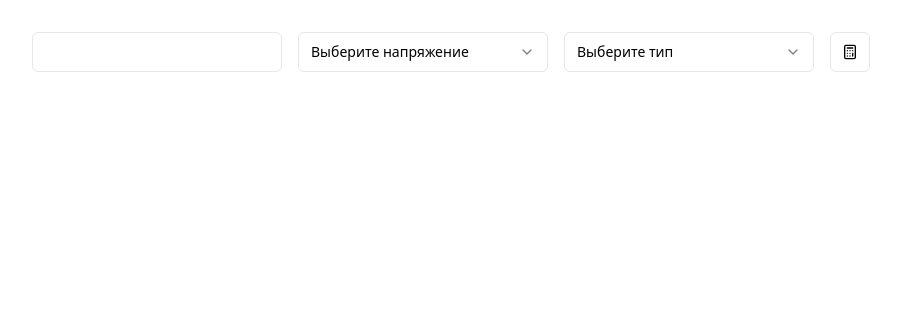
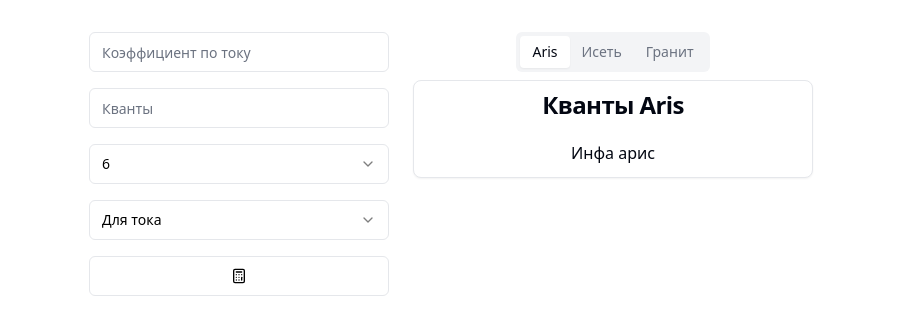
Before and after one commit to BolotnikovMS/calculator, a React (Vite) app: page / in a window 1280 px wide. Shown: the top 332 px of the page, without its empty margins (189-1090 px from the left). Built offline with nearby package versions, Linux system fonts and the light colour scheme.

Commit message:
refactor: Рефакторинг

```diff
--- a/src/App.tsx
+++ b/src/App.tsx
@@ -1,58 +1,118 @@
 import { Calculator } from 'lucide-react'
-import { useState } from 'react'
+import { ChangeEvent, useState } from 'react'
 import './App.css'
+import Error from './components/ordinary/error'
+import InformationQuanta from './components/simple/informationQuanta'
+import Results from './components/simple/results'
 import { Button } from './components/ui/button'
 import { Input } from './components/ui/input'
 import { Select, SelectContent, SelectItem, SelectTrigger, SelectValue } from './components/ui/select'
+import { typeCalculationData } from './data/typeCalculationData'
+import { voltageClassessData } from './data/voltageClassessData'
+import { IError } from './interfaces/error.interface'
 
-const voltageClassess = [
-  {value: '6000', lable: '6'},
-  {value: '10000', lable: '10'},
-  {value: '35000', lable: '35'},
-  {value: '110000', lable: '110'},
-  {value: '220000', lable: '220'},
-  {value: '500000', lable: '500'},
-]
+const App = () => {
+  const [currentCoefficient, setCurrentCoefficient] = useState<string>('')
+  const [quanta, setQuanta] = useState<string>('')
+  const [voltage, setVoltage] = useState<number>(6)
+  const [typeCalculation, setTypeCalculation] = useState<string>('amperage')
+  const [coefficient, setCoefficient] = useState<number>(0)
+  const [bias, setBias] = useState<number>(0)
+  const [errors, setErrors] = useState<IError>({ errorCurrentCoefficient: '', errorQuanta: '' })
 
-function App() {
-  const [result, setResult] = useState<number>(0)
-  const [voltage, setVoltage] = useState<number | null>(null)
+  const changeCurrentCoefficient = (e: ChangeEvent<HTMLInputElement>) => {
+    const value = e.target.value
 
+    if (!Number(value)) {
+      setCurrentCoefficient('')
+      setErrors({ ...errors, errorCurrentCoefficient: 'Поле "Коэффициент по току" должно быть положительным числом!' })
+
+      return
+    }
+
+    setErrors({ ...errors, errorCurrentCoefficient: '' })
+    return setCurrentCoefficient(value)
+  }
+  const changeQuanta = (e: ChangeEvent<HTMLInputElement>) => {
+    const value = e.target.value
+
+    if (!Number(value)) {
+      setQuanta('')
+      setErrors({ ...errors, errorQuanta: 'Поле "Кванты" должно быть положительным числом!' })
+
+      return
+    }
+
+    setErrors({ ...errors, errorQuanta: '' })
+    return setQuanta(value)
+  }
   const changeVoltage = (value: string) => setVoltage(+value)
+  const changeTypeCalculation = (value: string) => setTypeCalculation(value)
   const calculation = () => {
-    console.log('clik')
+    setBias(0)
+
+    if (!currentCoefficient || !quanta) return
+
+    switch (typeCalculation) {
+      case 'amperage':
+        setCoefficient(+currentCoefficient / +quanta)
+
+        break
+      case 'voltage1':
+        setCoefficient(voltage * 1.25 / +quanta)
+
+        break
+      case 'voltage2':
+        setCoefficient((voltage * 1.25) / (+quanta * 2.5))
+        setBias(voltage * 0.75)
+
+        break
+      case 'power':
+        setCoefficient((+currentCoefficient * voltage * Math.sqrt(3)) / +quanta)
+
+        break
+      case 'powerReverse':
+        setCoefficient(((+currentCoefficient * voltage * Math.sqrt(3)) / +quanta) * 2)
+        setBias(-(+currentCoefficient * voltage * Math.sqrt(3)))
+
+        break
+      default:
+        break
+    }
   }
 
   return (
-    <div className='flex flex-col justify-center gap-4'>
-      <div className='flex flex-wrap items-center justify-center gap-4'>
-        <Input className='max-w-[250px]' aria-autocomplete='none' />
-        <Select onValueChange={changeVoltage}>
-          <SelectTrigger className='max-w-[250px]' >
-            <SelectValue placeholder="Выберите напряжение"/>
+    <div className='flex flex-wrap justify-center gap-6'>
+      <div className='flex flex-col gap-4'>
+        <div className='flex flex-col items-center gap-4'>
+          <Input className='max-w-[300px]' onChange={(e) => changeCurrentCoefficient(e)} value={currentCoefficient} placeholder='Коэффициент по току' aria-autocomplete='none' />
+          <Input className='max-w-[300px]' onChange={(e) => changeQuanta(e)} value={quanta} placeholder='Кванты' aria-autocomplete='none' />
+          <Select onValueChange={changeVoltage} defaultValue={voltage.toString()}>
+            <SelectTrigger className='max-w-[300px]' >
+              <SelectValue placeholder="Напряжение" />
             </SelectTrigger>
             <SelectContent>
-            {voltageClassess.map(voltage => (
+              {voltageClassessData.map(voltage => (
                 <SelectItem key={voltage.value} value={voltage.value}>{voltage.lable}</SelectItem>
               ))}
             </SelectContent>
           </Select>
-        <Select>
-          <SelectTrigger className='max-w-[250px]'>
-            <SelectValue placeholder="Выберите тип" />
+          <Select onValueChange={changeTypeCalculation} defaultValue={typeCalculation}>
+            <SelectTrigger className='max-w-[300px]'>
+              <SelectValue placeholder="Тип расчета" />
             </SelectTrigger>
             <SelectContent>
-            <SelectItem value="6">Ток</SelectItem>
-            <SelectItem value="10">Мощность</SelectItem>
+              {typeCalculationData.map(item => (<SelectItem key={item.value} value={item.value}>{item.lable}</SelectItem>))}
             </SelectContent>
           </Select>
-        <Button variant="outline" size="icon" className='hover:bg-gray-300/85 transition ease-out duration-500'  onClick={calculation}>
+          <Button variant="outline" size="icon" className='w-[300px] hover:bg-gray-300/85 transition ease-out duration-500' onClick={calculation}>
             <Calculator />
           </Button>
         </div>
-      <div>
-        <p className='text-white'>Результат: <span>{result}</span></p>
+        <Results coefficient={coefficient} bias={bias} />
       </div>
+      <InformationQuanta />
+      <Error errorCurrentCoefficient={errors.errorCurrentCoefficient} errorQuanta={errors.errorQuanta} />
     </div>
   )
 }
```
Lines whose indentation alone changed are shown as unchanged.
